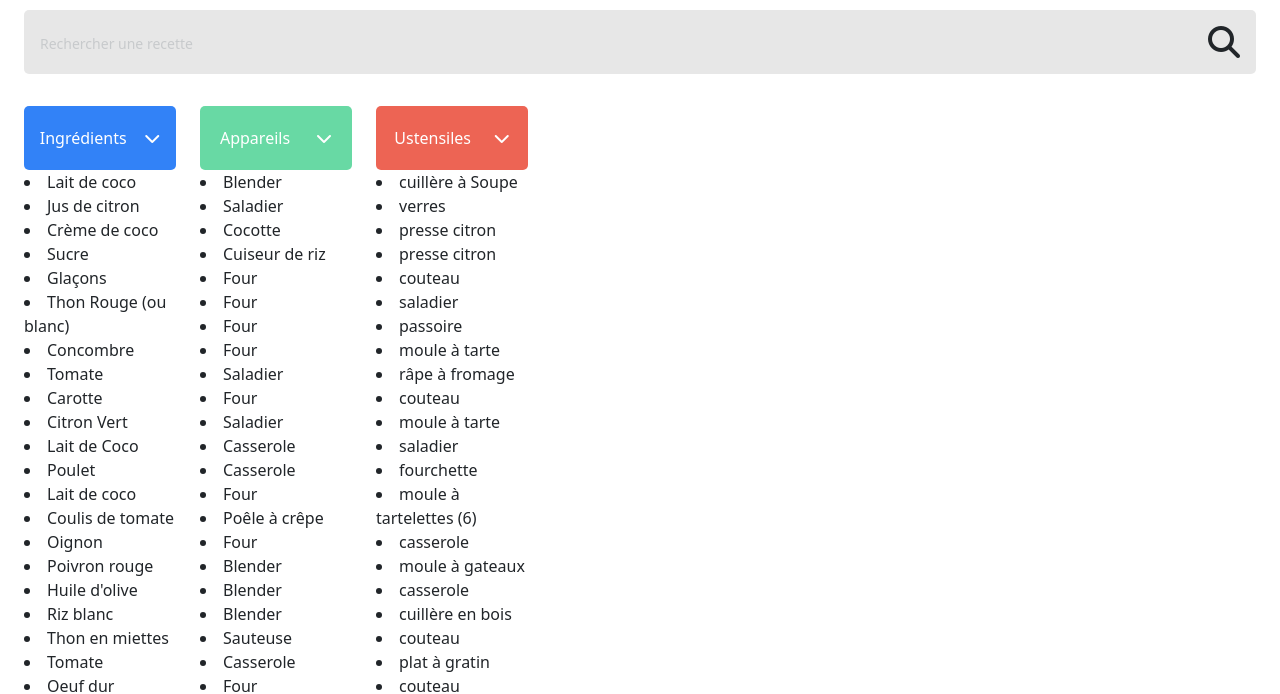
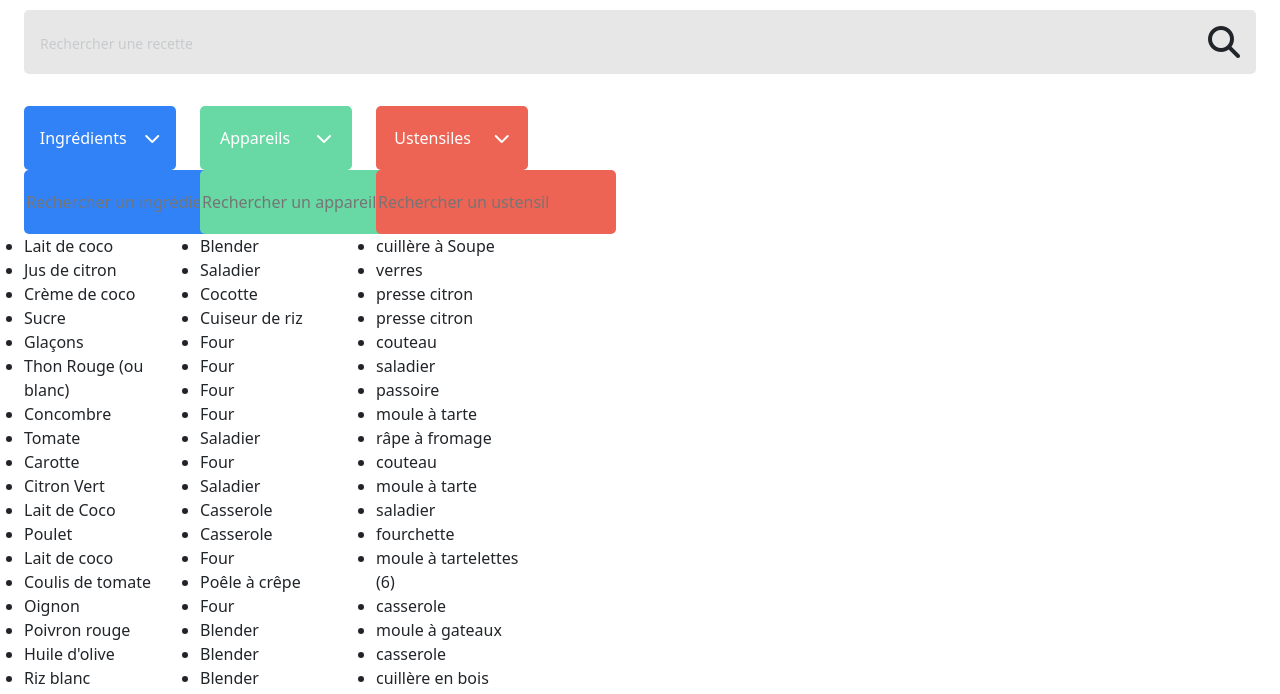
Before and after one commit to soun1005/op-p7_Lespetitsplats, a plain HTML site: page src/index.html in a window 1280 px wide. Shown: the part 124-818 px from the top of the page. Drawn offline with nearby package versions, Linux system fonts and the light colour scheme.

Commit message:
filter dom selectors

```diff
--- a/src/index.html
+++ b/src/index.html
@@ -54,7 +54,11 @@
             Ingrédients
             <i class="fas fa-chevron-down"></i>
           </button>
-          <input type="text" class="filters__input ingredient-input" />
+          <input
+            type="text"
+            class="filters__input ingredient-input"
+            placeholder="Rechercher un ingrédient"
+          />
         </div>
         <!-- appareils filter -->
         <div class="filters-wrap filters__appareils">
@@ -62,7 +66,11 @@
             Appareils
             <i class="fas fa-chevron-down"></i>
           </button>
-          <input type="text" class="filters__input appareil-input" />
+          <input
+            type="text"
+            class="filters__input appareil-input"
+            placeholder="Rechercher un appareil"
+          />
         </div>
         <!-- utensils filter -->
         <div class="filters-wrap filters__utensils">
@@ -71,7 +79,11 @@
             <i class="fas fa-chevron-down"></i>
           </button>
 
-          <input type="text" class="filters__input utensils-input" />
+          <input
+            type="text"
+            class="filters__input utensils-input"
+            placeholder="Rechercher un ustensil"
+          />
         </div>
       </section>
       <!-- main recipe section -->
--- a/src/scripts/filter.js
+++ b/src/scripts/filter.js
@@ -1,70 +1,28 @@
-import { ingFilter, applianceFilter, utensilFilter } from './factory.js';
-import recipes from '../data/recipes.js';
+/*****************
+dom selectors
+******************/
 
-// ingredient
-async function displayIngList(recipes) {
-    // an array to put all ingredients
-    let ingredientArray = [];
+// main buttons
+const ingBtn = document.querySelector('.filters__ingredients-btn');
+const appBtn = document.querySelector('.filters__appareils-btn');
+const utenBtn = document.querySelector('.filters__utensils-btn');
 
-    // recipes.ingredients.ingredient elements in an array and push into 'ingredientArray'
-    recipes.map(element => {
-      const ingredients = element.ingredients;
-    //   console.log(ingredients)
-      ingredients.map(element => {
-        const ingredientElements = element.ingredient;
-        ingredientArray.push(ingredientElements);
-      })
-    })
-    const ingredientListDiv = ingFilter(ingredientArray);
-    const ingredientList = ingredientListDiv.makeIngList();
+// inputs
+const ingInput = document.querySelector('.ingredient-input');
+const appInput = document.querySelector('.appareil-input');
+const utenInput = document.querySelector('.utensil-input');
 
-    // container that contains all ingredients (=div)
-    const ingredientContainer = document.createElement('div');
-    ingredientContainer.classList.add('ingredient__container');
-    // put the container in the 'ingredeint' div
-    const filterDiv = document.querySelector('.filters__ingredient');
-    filterDiv.append(ingredientContainer);
-    // inside container, append ingredient lists
-    ingredientContainer.append(...ingredientList);
-  }
+// list containers
+const ingLiContainer = document.querySelector('.ingredient__container');
+const appLiContainer = document.querySelector('.appliance__container');
+const utenLiContainer = document.querySelector('.utensil__container');
 
-  async function displayApplianceList(recipes) {
-    // ingredient
-    let applianceArray = [];
+// click event
+// ingBtn.addEventListener('click', ()=> {
 
-    // get ingredients array
-    recipes.map(element => {
-      const appliance = element.appliance;
-      applianceArray.push(appliance);
-    })
-    const applianceListDiv = applianceFilter(applianceArray);
-    const applianceList = applianceListDiv.makeApplianceList();
-
-    const applianceContainer = document.createElement('div');
-    applianceContainer.classList.add('appliance__container');
-    const appFilterDiv = document.querySelector('.filters__appareils');
-    appFilterDiv.append(applianceContainer);
-    applianceContainer.append(...applianceList);
-  }
-
-  async function displayUtensilList(recipes) {
-    // ingredient
-    let utensilArray = [];
-    // get ingredients array
-    recipes.map(element => {
-      const utensils = element.ustensils;
-      utensils.forEach(element => {
-        utensilArray.push(element);
-      });
-    })
-    const utensilListDiv = utensilFilter(utensilArray);
-    const utensilList = utensilListDiv.makeUtensilList();
-
-    const utensilContainer = document.createElement('div');
-    utensilContainer.classList.add('utensil__container');
-    const utensilFilterDiv = document.querySelector('.filters__utensils');
-    utensilFilterDiv.append(utensilContainer);
-    utensilContainer.append(...utensilList);
-  }
-
-export { displayIngList, displayApplianceList, displayUtensilList };
+//     if(ingBtn){
+//         ingBtn.classList.add('close');
+//         ingInput.classList.add('active');
+//         ingLiContainer.classList.add('active');
+//     }
+// })
--- /dev/null
+++ b/src/scripts/filterList.js
@@ -0,0 +1,83 @@
+import { ingFilter, applianceFilter, utensilFilter } from './factory.js';
+import recipes from '../data/recipes.js';
+
+/*****************
+display lists
+******************/
+
+// ingredient
+async function displayIngList(recipes) {
+    // an array to put all ingredients
+    let ingredientArray = [];
+
+    // recipes.ingredients.ingredient elements in an array and push into 'ingredientArray'
+    recipes.map(element => {
+      const ingredients = element.ingredients;
+    //   console.log(ingredients)
+      ingredients.map(element => {
+        const ingredientElements = element.ingredient;
+        ingredientArray.push(ingredientElements);
+      })
+    })
+    const ingredientListDiv = ingFilter(ingredientArray);
+    const ingredientList = ingredientListDiv.makeIngList();
+
+    // container that contains all ingredients (=div)
+    const ingredientContainer = document.createElement('ul');
+    ingredientContainer.classList.add('ingredient__container', 'list-container');
+    // put the container in the 'ingredeint' div
+    const filterDiv = document.querySelector('.filters__ingredient');
+    filterDiv.append(ingredientContainer);
+    // inside container, append ingredient lists
+    ingredientContainer.append(...ingredientList);
+  }
+
+  async function displayApplianceList(recipes) {
+    // ingredient
+    let applianceArray = [];
+
+    // get ingredients array
+    recipes.map(element => {
+      const appliance = element.appliance;
+      applianceArray.push(appliance);
+    })
+    const applianceListDiv = applianceFilter(applianceArray);
+    const applianceList = applianceListDiv.makeApplianceList();
+
+    const applianceContainer = document.createElement('ul');
+    applianceContainer.classList.add('appliance__container', 'list-container');
+    const appFilterDiv = document.querySelector('.filters__appareils');
+    appFilterDiv.append(applianceContainer);
+    applianceContainer.append(...applianceList);
+  }
+
+  async function displayUtensilList(recipes) {
+    // ingredient
+    let utensilArray = [];
+    // get ingredients array
+    recipes.map(element => {
+      const utensils = element.ustensils;
+      utensils.forEach(element => {
+        utensilArray.push(element);
+      });
+    })
+    const utensilListDiv = utensilFilter(utensilArray);
+    const utensilList = utensilListDiv.makeUtensilList();
+
+    const utensilContainer = document.createElement('ul');
+    utensilContainer.classList.add('utensil__container', 'list-container');
+    const utensilFilterDiv = document.querySelector('.filters__utensils');
+    utensilFilterDiv.append(utensilContainer);
+    utensilContainer.append(...utensilList);
+  }
+
+/*****************
+click event
+******************/
+
+
+
+
+
+
+export { displayIngList, displayApplianceList, displayUtensilList };
--- a/src/scripts/index.js
+++ b/src/scripts/index.js
@@ -1,6 +1,6 @@
 import { recipeFactory } from './factory.js';
 import recipes from '../data/recipes.js';
-import { displayIngList, displayApplianceList, displayUtensilList } from './filter.js';
+import { displayIngList, displayApplianceList, displayUtensilList } from './filterList.js';
 
 /*****************************************************
  display photographer data inside card-container
--- a/src/style/sass/components/_filter-btn.scss
+++ b/src/style/sass/components/_filter-btn.scss
@@ -50,13 +50,13 @@
 
 // input
     &__input {
-        display: none;
-        background-color: pink;
-        width: 10rem;
+        // display: none;
+        width: 15rem;
         height: 4rem;
         top: 0;
         z-index: -100;
         border-radius: 5px;
+        border: none;
     }
 
     .ingredient-input {
@@ -64,7 +64,7 @@
         color: $c-white;
     }
 
-    .appareils-input {
+    .appareil-input {
         background-color:#68D9A4;
         color: $c-white;
     }
@@ -72,6 +72,7 @@
         background-color:#ED6454;
         color: $c-white;
     }
+
 }
 
 // display none/block control
@@ -82,3 +83,7 @@
 .filters__input.active {
     display: block;
 }
+
+.list-container.active {
+    display: block;
+}
```
Also changed, not shown: src/style/index.css.
